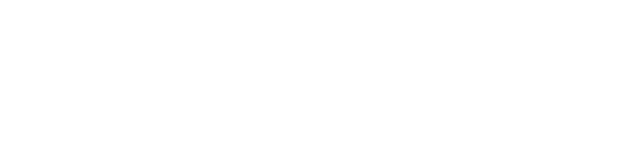
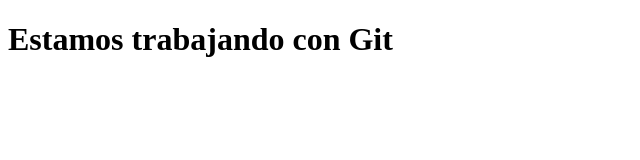
Before and after one commit to ovanegas31/Appweb, a plain HTML site: page AplicacionWeb/index.html in a window 1280 px wide. Shown: the whole page, without its empty margins (0-640 px from the left). Drawn offline with Linux system fonts and the light colour scheme.

Commit message:
Agregamos encabezado h1

```diff
--- a/AplicacionWeb/index.html
+++ b/AplicacionWeb/index.html
@@ -6,6 +6,6 @@
     <title>Document</title>
 </head>
 <body>
-
+    <h1> Estamos trabajando con Git </h1>
 </body>
 </html>
```
